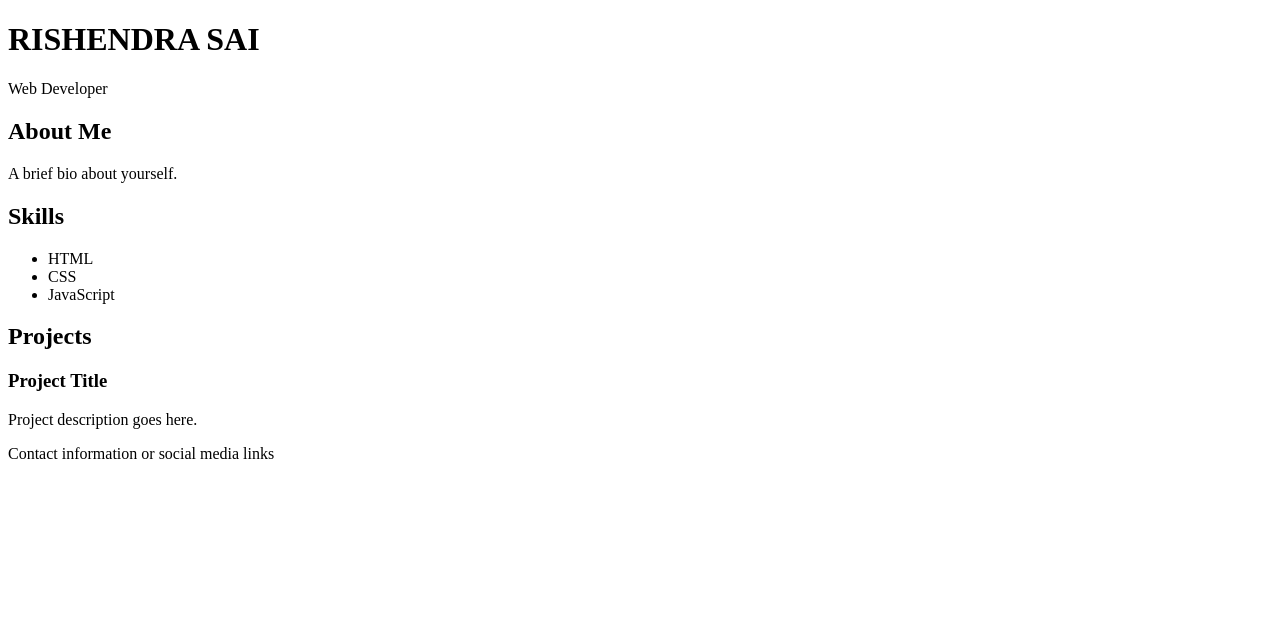
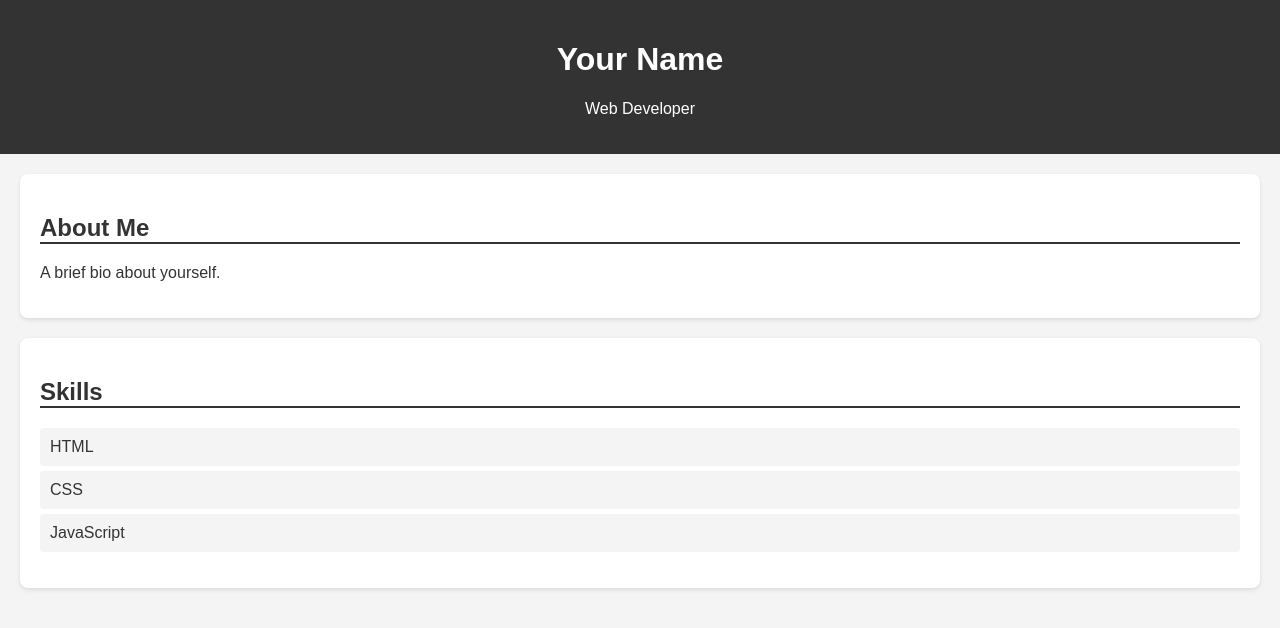
Before and after one commit to RishendraSai/portfolio, a plain HTML site: page index.html in a window 1280 px wide. Drawn offline with Linux system fonts and the light colour scheme.

Commit message:
Update index.html

```diff
--- a/index.html
+++ b/index.html
@@ -4,11 +4,62 @@
     <meta charset="UTF-8">
     <meta name="viewport" content="width=device-width, initial-scale=1.0">
     <title>Portfolio</title>
-    <link rel="stylesheet" href="styles.css">
+    <style>
+        body {
+            font-family: Arial, sans-serif;
+            margin: 0;
+            padding: 0;
+            background-color: #f4f4f4;
+            color: #333;
+        }
+
+        header {
+            background-color: #333;
+            color: #fff;
+            padding: 20px;
+            text-align: center;
+        }
+
+        section {
+            margin: 20px;
+            padding: 20px;
+            background-color: #fff;
+            border-radius: 8px;
+            box-shadow: 0 2px 4px rgba(0, 0, 0, 0.1);
+        }
+
+        h2 {
+            color: #333;
+            border-bottom: 2px solid #333;
+        }
+
+        ul {
+            list-style-type: none;
+            padding: 0;
+        }
+
+        li {
+            background-color: #f4f4f4;
+            margin: 5px 0;
+            padding: 10px;
+            border-radius: 4px;
+        }
+
+        footer {
+            text-align: center;
+            padding: 20px;
+            background-color: #333;
+            color: #fff;
+        }
+
+        .project {
+            margin-bottom: 20px;
+        }
+    </style>
 </head>
 <body>
     <header>
-        <h1>RISHENDRA SAI</h1>
+        <h1>Your Name</h1>
         <p>Web Developer</p>
     </header>
     <section class="bio">
@@ -21,19 +72,4 @@
             <li>HTML</li>
             <li>CSS</li>
             <li>JavaScript</li>
-            <!-- Add more skills as needed -->
-        </ul>
-    </section>
-    <section class="projects">
-        <h2>Projects</h2>
-        <div class="project">
-            <h3>Project Title</h3>
-            <p>Project description goes here.</p>
-        </div>
-        <!-- Add more projects as needed -->
-    </section>
-    <footer>
-        <p>Contact information or social media links</p>
-    </footer>
-</body>
-</html>
+            <!--
```
